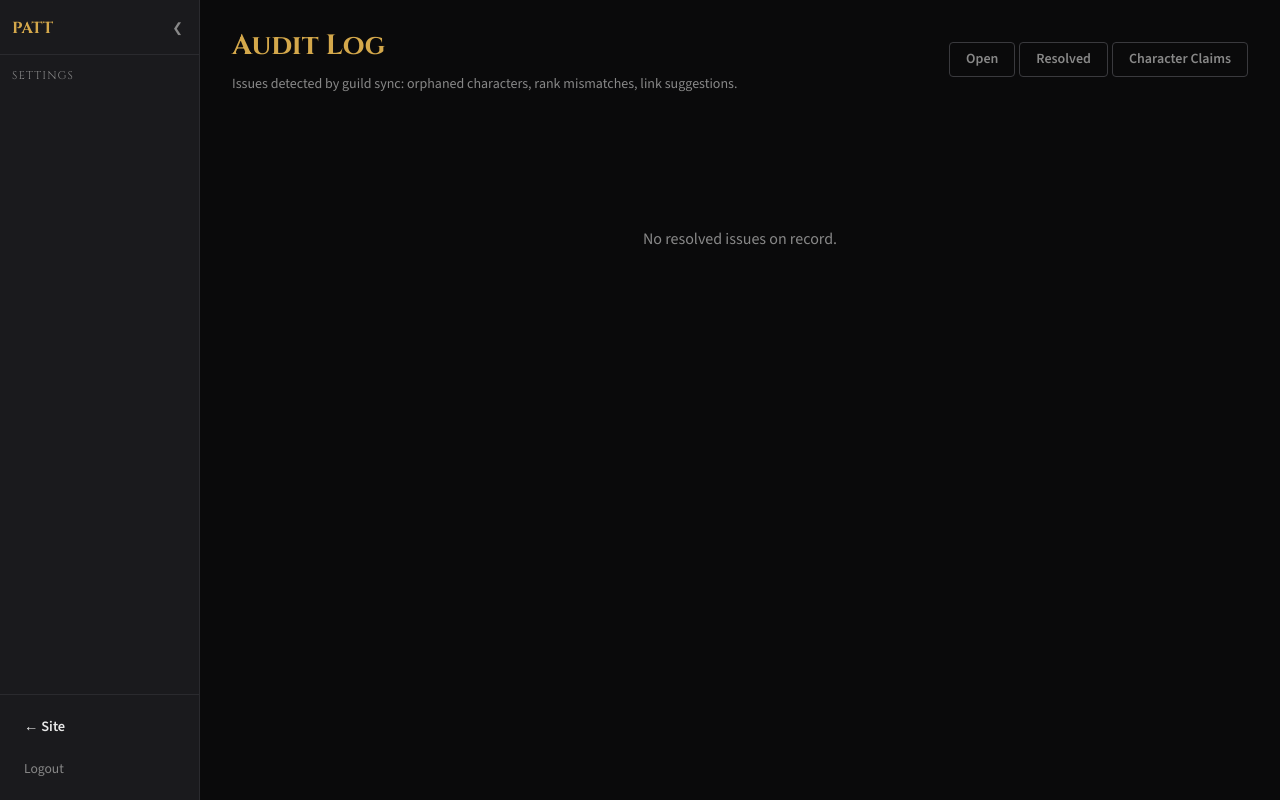
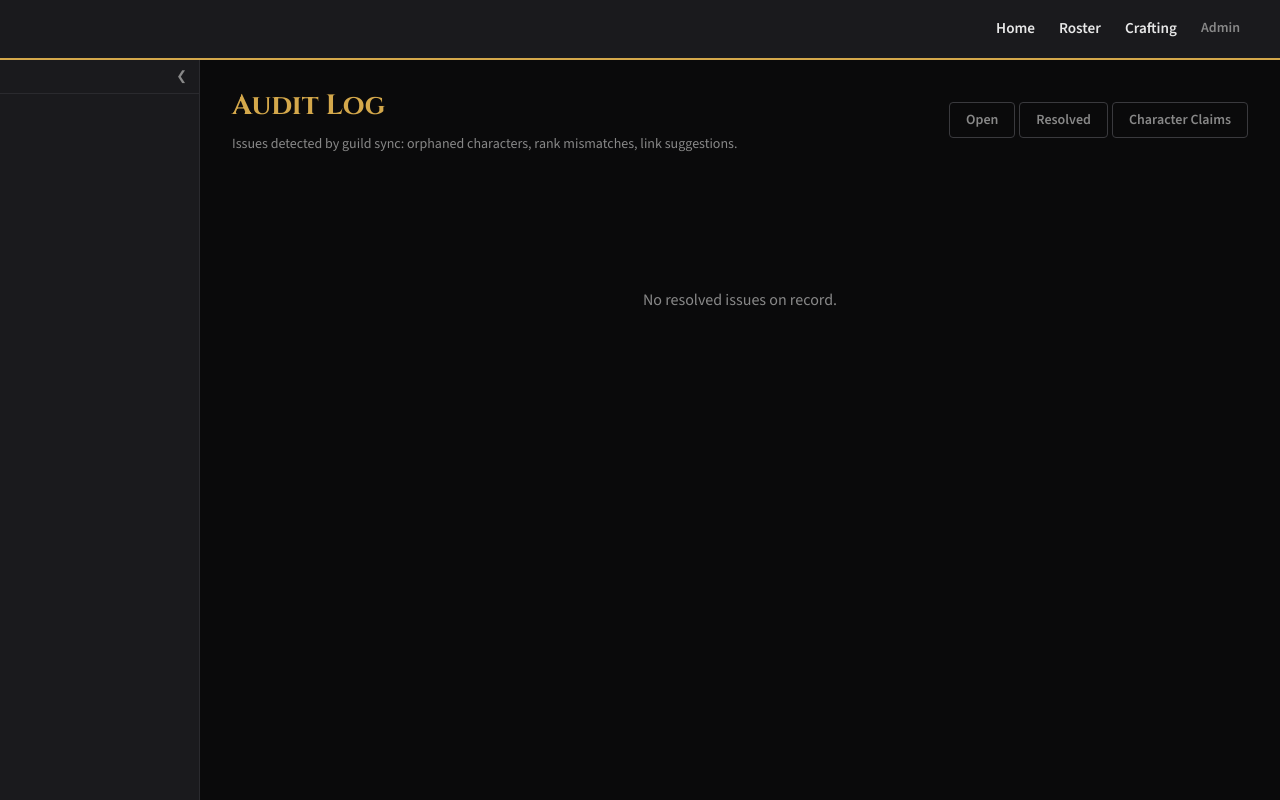
Before and after one commit to Shadowedvaca/PullAllTheThings-site, a FastAPI app: template src/guild_portal/templates/admin/audit_log.html in a window 1280 px wide. Run offline with FastAPI, Linux system fonts and the light colour scheme; the template is opened without the code that fills it, so the values that code supplies are empty; parts of the project's set-up code (start-up, migrations or seed data) failed here and were passed over.

Commit message:
feat: add persistent site header to admin pages, remove sidebar footer
- Admin pages now share the same top nav as public pages (guild name,
  Home/Roster/Crafting/Admin links, char badge, rank badge, Log Out)
- Admin layout changed to column flex: header spans full width, then
  sidebar + content row fills remaining height
- Sidebar and content scroll independently (app-shell pattern)
- Removed sidebar footer (user info, rank, logout, back-to-site link)
  — all of this is now in the top nav
- Removed sidebar brand link — guild name is in the top header
- Sidebar header simplified to just the collapse toggle button

Co-Authored-By: Claude Sonnet 4.6 <noreply@anthropic.com>

```diff
--- a/src/guild_portal/static/css/main.css
+++ b/src/guild_portal/static/css/main.css
@@ -985,28 +985,32 @@ textarea.form-control {
    ADMIN LAYOUT — full-height sidebar
    ============================================================ */
 
-/* Body override for admin pages */
+/* Body override for admin pages — column so site-header spans full width */
 .admin-body {
     display: flex;
-    flex-direction: row;
-    min-height: 100vh;
-    overflow-x: hidden;
+    flex-direction: column;
+    height: 100vh;
+    overflow: hidden;
 }
 
-/* Full-height fixed sidebar */
+/* Row container below the header */
+.admin-main {
+    display: flex;
+    flex: 1;
+    min-height: 0;
+}
+
+/* Sidebar */
 .admin-sidenav {
     width: var(--admin-nav-width, 200px);
-    min-height: 100vh;
     background: var(--color-bg-card);
     border-right: 1px solid var(--color-border);
     display: flex;
     flex-direction: column;
     flex-shrink: 0;
     transition: width 0.2s ease;
-    overflow: hidden;
-    position: sticky;
-    top: 0;
-    height: 100vh;
+    overflow-x: hidden;
+    overflow-y: auto;
 }
 
 .admin-sidenav.collapsed {
@@ -1017,20 +1021,11 @@ textarea.form-control {
 .admin-sidenav__header {
     display: flex;
     align-items: center;
-    justify-content: space-between;
-    padding: 1rem 0.75rem 0.75rem;
+    justify-content: flex-end;
+    padding: 0.5rem 0.5rem 0.5rem 0.75rem;
     border-bottom: 1px solid var(--color-border);
     white-space: nowrap;
 }
-
-.admin-sidenav__brand {
-    font-family: var(--font-display);
-    font-size: 1rem;
-    font-weight: 700;
-    color: var(--color-accent);
-    text-decoration: none;
-}
-.admin-sidenav__brand:hover { text-decoration: none; }
 
 .admin-sidenav__toggle {
     background: none;
@@ -1093,26 +1088,6 @@ textarea.form-control {
 
 .admin-sidenav__spacer { flex: 1; }
 
-.admin-sidenav__footer {
-    padding: 0.75rem;
-    border-top: 1px solid var(--color-border);
-    display: flex;
-    flex-direction: column;
-    gap: 0.25rem;
-    white-space: nowrap;
-}
-
-.admin-sidenav__user {
-    color: var(--color-accent);
-    font-weight: 600;
-    font-size: 0.85rem;
-}
-.admin-sidenav__rank {
-    color: var(--color-text-muted);
-    font-size: 0.75rem;
-    margin-bottom: 0.25rem;
-}
-
 /* Expand tab — only visible when sidebar is collapsed */
 .admin-sidenav__expand-tab {
     display: none;
@@ -1135,11 +1110,12 @@ textarea.form-control {
 .admin-sidenav__expand-tab.visible { display: flex; align-items: center; justify-content: center; }
 .admin-sidenav__expand-tab:hover { color: var(--color-accent); background: var(--color-bg-panel); }
 
-/* Main content fills all remaining width */
+/* Main content fills remaining width and scrolls independently */
 .admin-content {
     flex: 1;
     min-width: 0;
     padding: 1.5rem 2rem;
+    overflow-y: auto;
     transition: none;
 }
 
--- a/src/guild_portal/templates/base_admin.html
+++ b/src/guild_portal/templates/base_admin.html
@@ -17,15 +17,37 @@
 </head>
 <body class="admin-body">
 
-    {# Full-height sidebar #}
+    {# Shared site header — same as public pages #}
+    <header class="site-header">
+        <div class="header-inner">
+            <a href="/" class="site-title">{{ site().guild_name }}</a>
+            <nav class="site-nav">
+                <a href="/" class="nav-link">Home</a>
+                <a href="/roster" class="nav-link">Roster</a>
+                <a href="/crafting-corner" class="nav-link">Crafting</a>
+                <a href="/admin/players" class="nav-link nav-link--admin">Admin</a>
+                {% if current_member %}
+                    {% if current_member.main_character %}
+                        <span class="nav-badge nav-badge--char">{{ current_member.main_character.character_name }}</span>
+                    {% endif %}
+                    {% if current_member.guild_rank %}
+                        <span class="nav-badge nav-badge--rank">{{ current_member.guild_rank.name }}</span>
+                    {% endif %}
+                    <a href="/logout" class="btn btn-secondary btn-sm">Log Out</a>
+                {% endif %}
+            </nav>
+        </div>
+    </header>
+
+    {# Admin area — sidebar + content #}
+    <div class="admin-main">
+
         <aside class="admin-sidenav" id="admin-sidenav">
             <div class="admin-sidenav__header">
-            <a href="/" class="admin-sidenav__brand">PATT</a>
                 <button class="admin-sidenav__toggle" id="admin-sidenav-toggle"
                         onclick="toggleAdminNav()" title="Collapse sidebar">&#x276E;</button>
             </div>
 
-        <div class="admin-sidenav__section-label">Settings</div>
             <nav class="admin-sidenav__nav">
                 {# Dynamic nav from screen_permissions — grouped by category #}
                 {% set ns = namespace(last_cat=None) %}
@@ -43,19 +65,6 @@
                     </a>
                 {% endfor %}
             </nav>
-
-        <div class="admin-sidenav__spacer"></div>
-
-        <div class="admin-sidenav__footer">
-            {% if current_member %}
-                <span class="admin-sidenav__user">{{ current_member.display_name or current_member.discord_username }}</span>
-                {% if current_member.guild_rank %}
-                    <span class="admin-sidenav__rank">{{ current_member.guild_rank.name }}</span>
-                {% endif %}
-            {% endif %}
-            <a href="/" class="admin-sidenav__link">← Site</a>
-            <a href="/logout" class="admin-sidenav__link admin-sidenav__link--dim">Logout</a>
-        </div>
         </aside>
 
         {# Collapsed-state tab (only visible when sidebar is hidden) #}
@@ -76,6 +85,8 @@
 
             {% block content %}{% endblock %}
         </div>
+
+    </div>{# /.admin-main #}
 
     <style>
     .admin-sidenav__cat-label {
```
Lines whose indentation alone changed are shown as unchanged.
